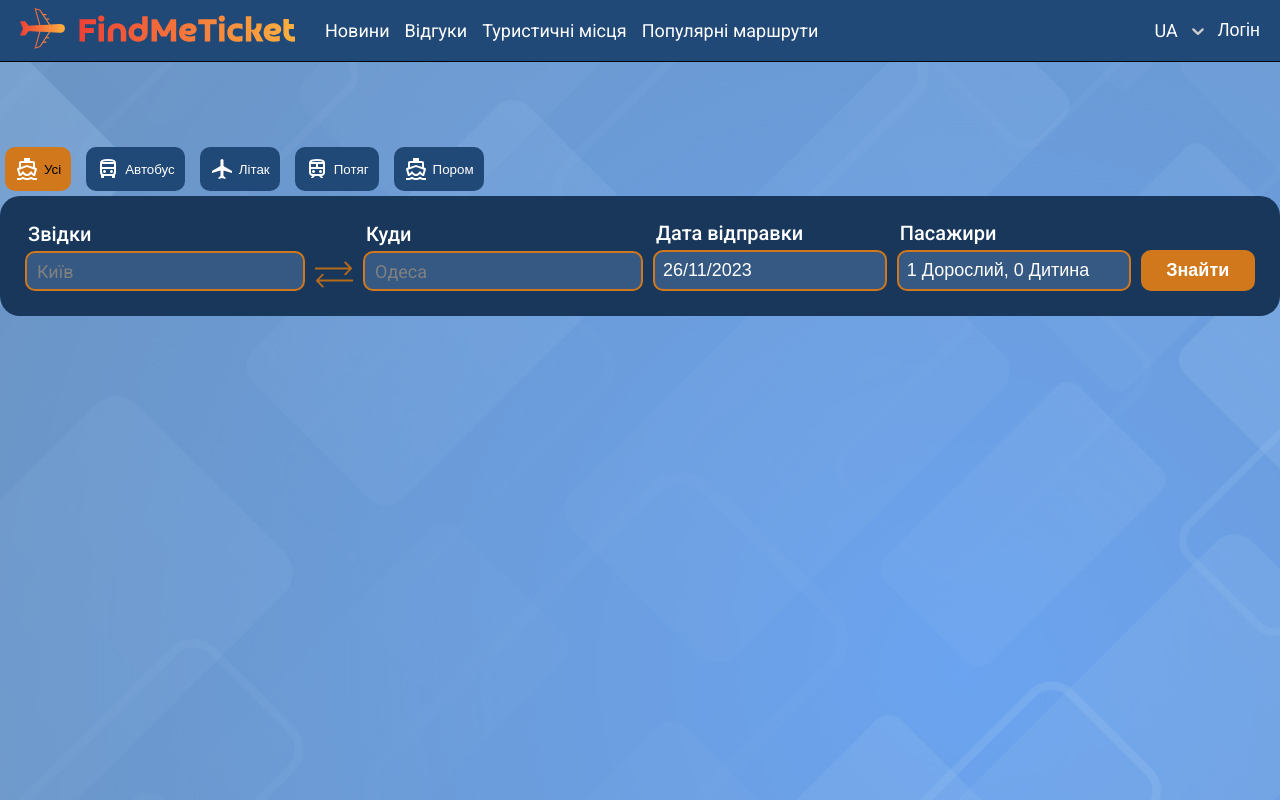
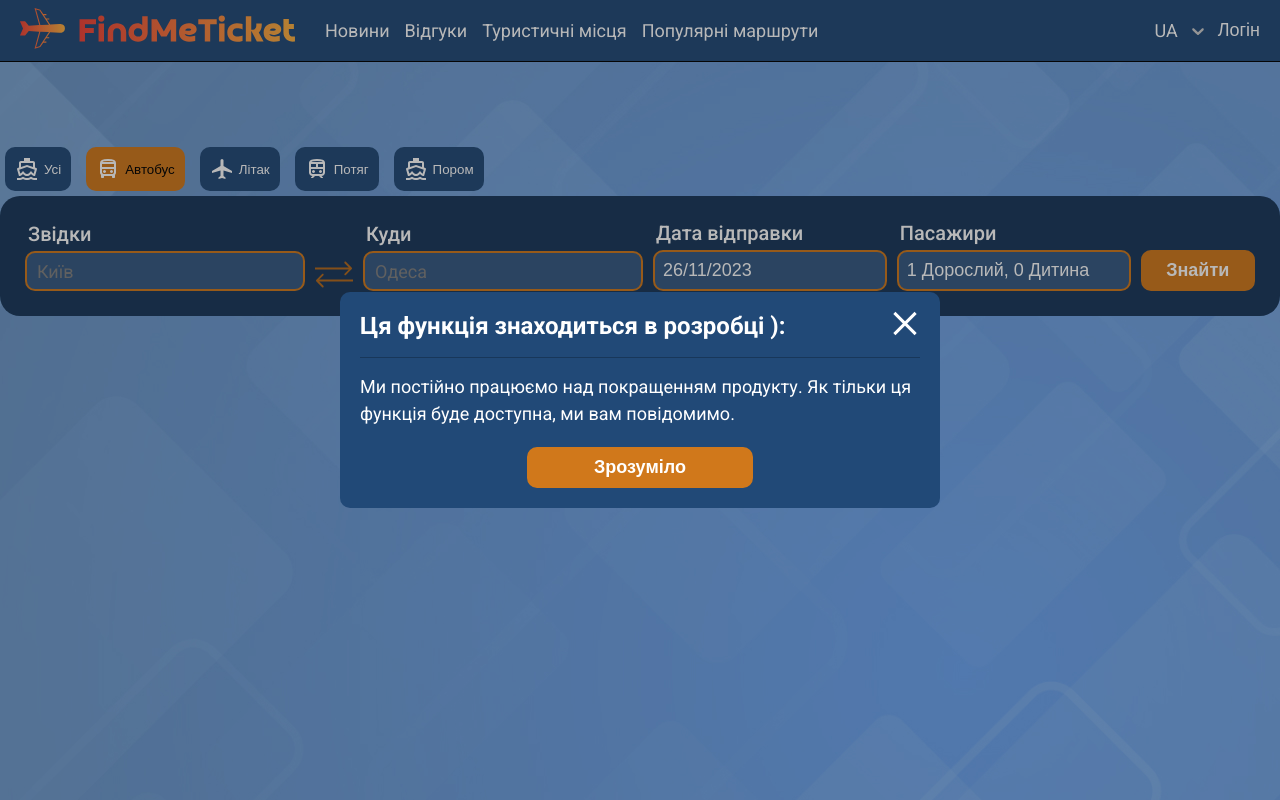
Before and after one commit to BuyMeTicketTeam/FindMeTicket, a React (Create React App) app in the folder src/frontend/: page / in a window 1280 px wide. Both pictures are taken after a click on the button "Усі". Built offline with nearby package versions, Linux system fonts and the light colour scheme; what miragejs would draw is missing.

Commit message:
Added notification that the feature does not work.

```diff
--- /dev/null
+++ b/src/frontend/src/InProgress/inProgress.css
@@ -0,0 +1,31 @@
+.message {
+    z-index: 5;
+}
+.message__content {
+    display: flex;
+    flex-direction: column;
+    background: var(--semi-dark);
+    padding: 20px;
+    border-radius: 10px;
+    max-width: 600px;
+}
+.message__header {
+    display: flex;
+    justify-content: space-between;
+    padding-bottom: 15px;
+    margin-bottom: 15px;
+    border-bottom: 1px solid var(--dark);
+}
+.message__close {
+    position: relative;
+    top: 0;
+    right: 0;
+}
+.message__text {
+    font-size: 18px;
+    line-height: 1.5;
+}
+.message__button {
+    margin-top: 20px;
+    align-self: center;
+}
--- /dev/null
+++ b/src/frontend/src/InProgress/index.jsx
@@ -0,0 +1,23 @@
+import React from 'react';
+import Button from '../utils/Button';
+import './inProgress.css';
+
+export default function index({ title, text, setIsOpen }) {
+  return (
+    <div className="message background">
+      <div className="message__content">
+        <div className="message__header">
+          <h2 className="message__title">{title}</h2>
+          <button
+            type="button"
+            className="message__close close"
+            aria-label="Close"
+            onClick={() => setIsOpen(false)}
+          />
+        </div>
+        <p className="message__text">{text}</p>
+        <Button className="message__button" name="Зрозуміло" onButton={() => setIsOpen(false)} />
+      </div>
+    </div>
+  );
+}
--- a/src/frontend/src/main/Transport/index.jsx
+++ b/src/frontend/src/main/Transport/index.jsx
@@ -1,4 +1,5 @@
 import React, { useState } from 'react';
+import InProgress from '../../InProgress/index';
 import './style.css';
 
 function TransportButton({
@@ -22,6 +23,7 @@ function TransportButton({
 
 function Transport() {
   const [activeButton, setActiveButton] = useState('автобус');
+  const [isOpen, setIsOpen] = useState(false);
 
   const handleButtonClick = (button) => {
     setActiveButton(button);
@@ -32,7 +34,7 @@ function Transport() {
       <TransportButton
         label="Усі"
         isActive={activeButton === 'усі'}
-        onClick={() => handleButtonClick('усі')}
+        onClick={() => setIsOpen(true)}
         img="../img/boat.svg"
       />
       <TransportButton
@@ -44,21 +46,22 @@ function Transport() {
       <TransportButton
         label="Літак"
         isActive={activeButton === 'літак'}
-        onClick={() => handleButtonClick('літак')}
+        onClick={() => setIsOpen(true)}
         img="../img/plane.svg"
       />
       <TransportButton
         label="Потяг"
         isActive={activeButton === 'потяг'}
-        onClick={() => handleButtonClick('потяг')}
+        onClick={() => setIsOpen(true)}
         img="../img/train.svg"
       />
       <TransportButton
         label="Пором"
         isActive={activeButton === 'пором'}
-        onClick={() => handleButtonClick('пором')}
+        onClick={() => setIsOpen(true)}
         img="../img/boat.svg"
       />
+      {isOpen && <InProgress title="Ця функція знаходиться в розробці ):" text="Ми постійно працюємо над покращенням продукту. Як тільки ця функція буде доступна, ми вам повідомимо." setIsOpen={setIsOpen} />}
     </div>
   );
 }
```
